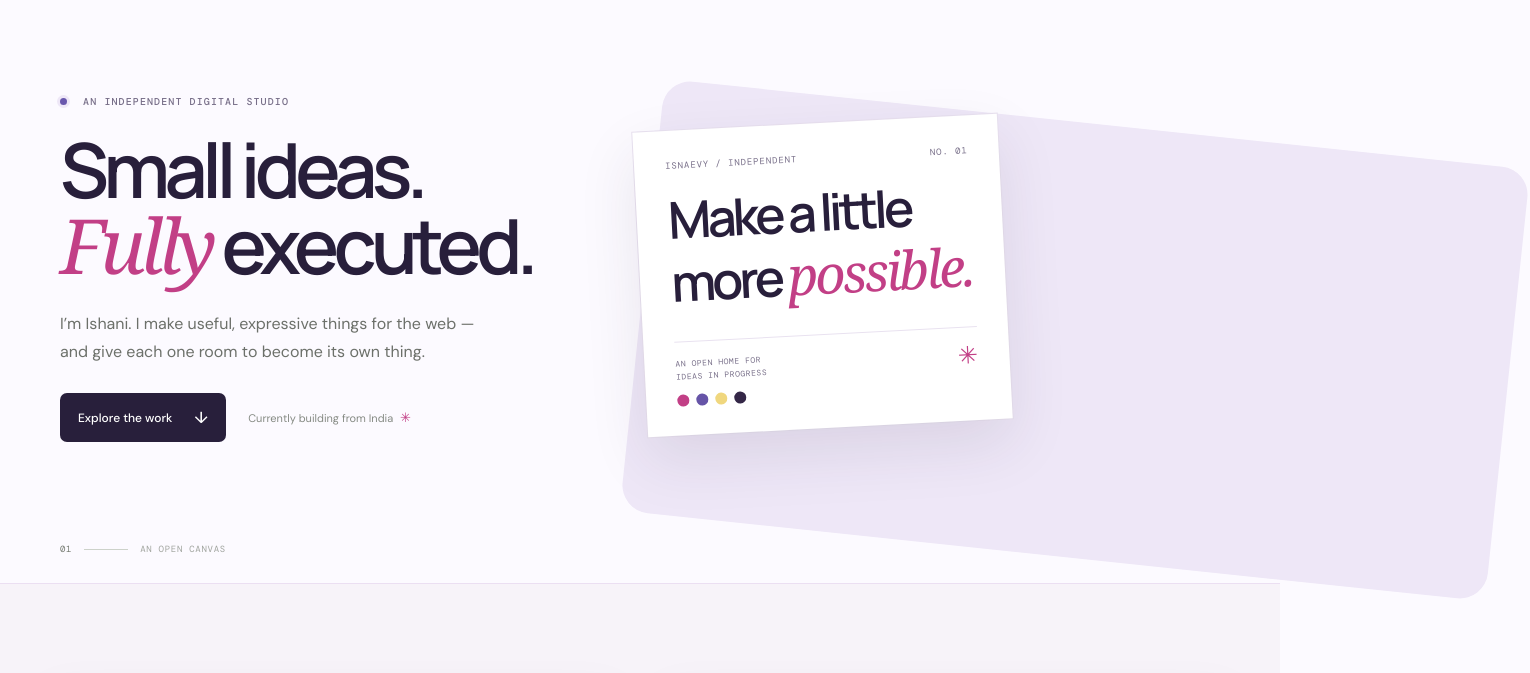
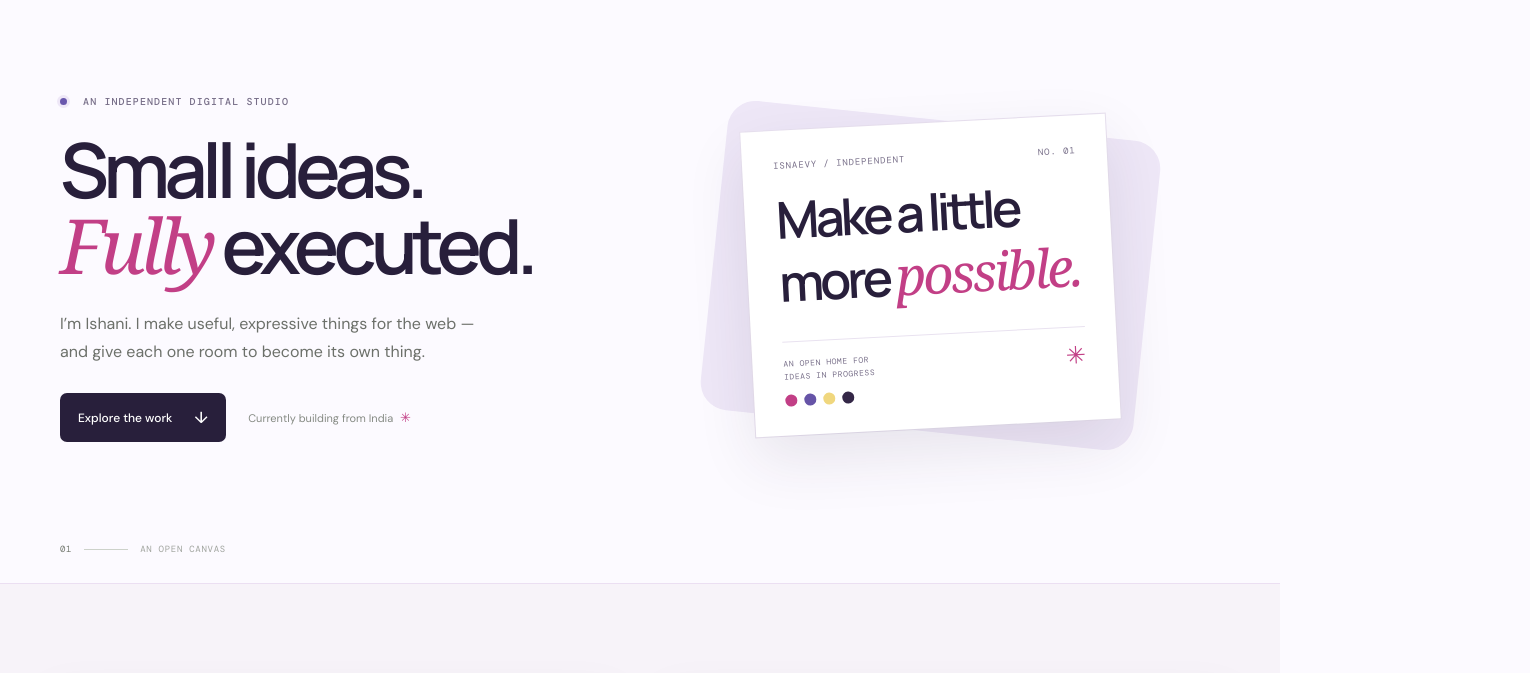
Before and after one commit to Ishani018/isnaevy-site, a plain HTML site: page index.html in a window 1280 px wide. Shown: the part 79-752 px from the top of the page, 1530 px wide, since content can reach past the window. Drawn offline with nearby package versions, Linux system fonts and the light colour scheme.

Commit message:
Fix hero composition container positioning to keep backdrop card contained

```diff
--- a/styles.css
+++ b/styles.css
@@ -145,6 +145,7 @@ body{background:var(--paper);color:var(--ink);transition:background .25s ease,co
 .text-link span{color:var(--accent)}
 a:focus-visible{box-shadow:0 0 0 2px var(--paper),0 0 0 4px var(--focus-ring)}
 ::selection{background:var(--selection-bg);color:var(--selection-ink)}
+.hero-composition{height:420px;position:relative;display:grid;place-items:center}
 .composition-backdrop{position:absolute;width:75%;height:74%;background:var(--backdrop-bg);border-radius:28px;transform:rotate(6deg);transition:background .25s ease}
 .composition-card{position:relative;width:min(365px,82%);height:305px;background:#fff;box-shadow:0 24px 60px #3425451a,0 0 0 1px var(--line);padding:29px 31px;display:flex;flex-direction:column;transform:rotate(-3deg)}
 .composition-head{display:flex;justify-content:space-between;gap:12px;font:9px var(--mono);letter-spacing:.1em;color:var(--muted)}
```
